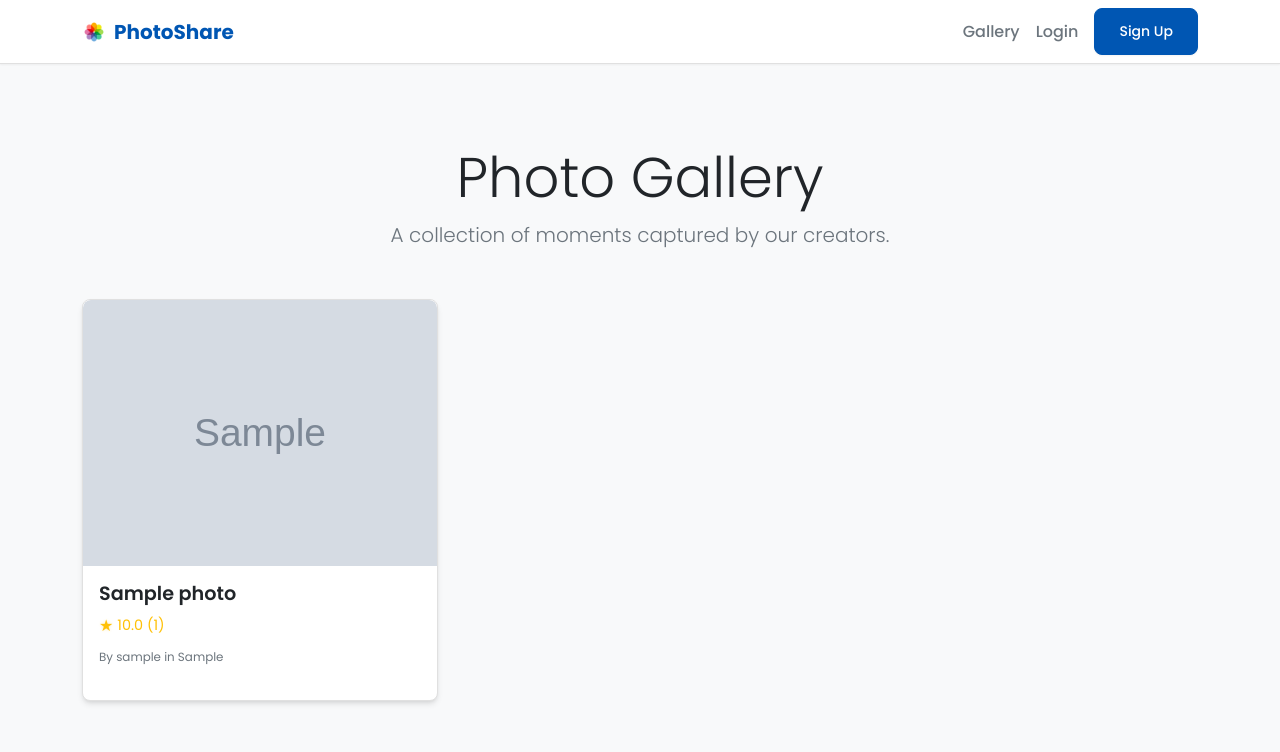
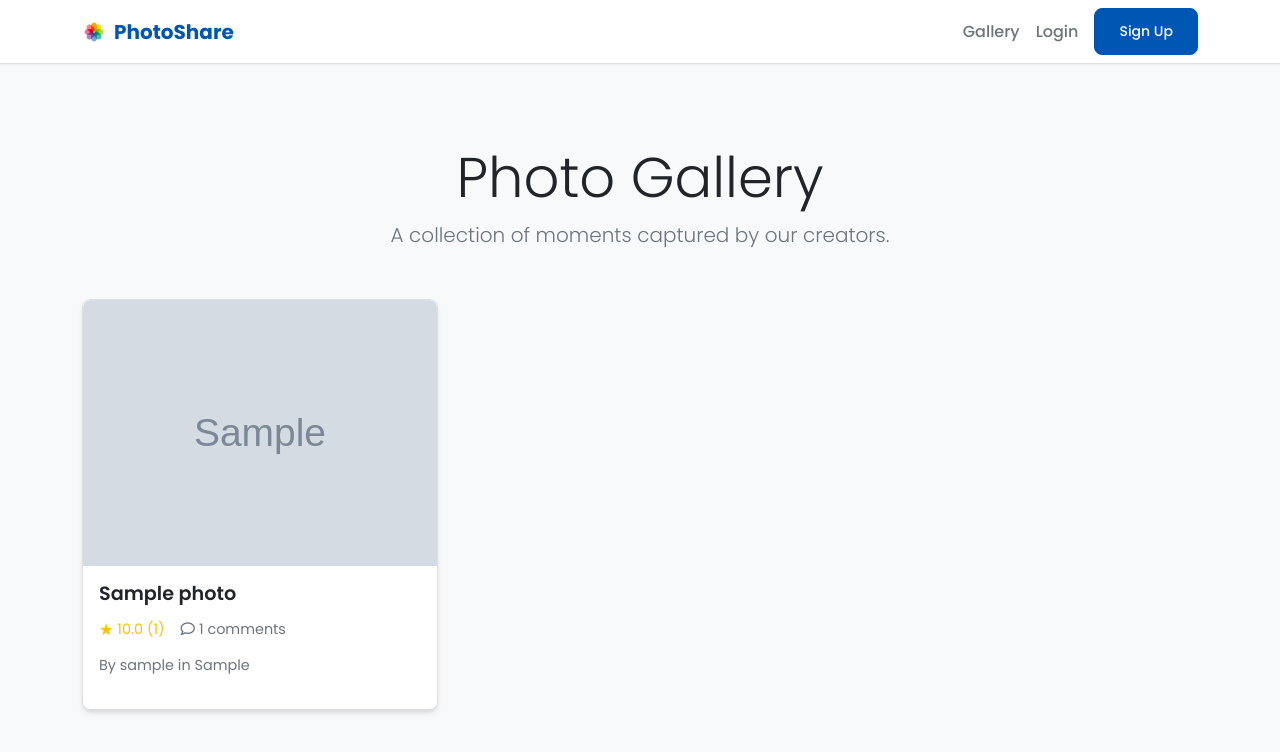
Before and after one commit to Arafat6462/Python-Photo-Sharing, a Django app: page / in a window 1280 px wide. Shown: the top 752 px of the page. Run offline with Django 3.2, Linux system fonts and the light colour scheme; tables that the repository leaves empty hold one stand-in row (values such as "Sample post"); grey boxes marked "Sample" are stand-in pictures.

Commit message:
Enhance gallery display with comment count and improve CSS styles for better readability

```diff
--- a/photos/static/css/custom.css
+++ b/photos/static/css/custom.css
@@ -3,7 +3,6 @@
     --premium-dark: #1a1a1a;
     --premium-light: #ffffff;
     --premium-secondary-text: #888; /* Darkened for better contrast */
-    --premium-border: #333333;
     --star-color: #ffc107; /* Gold for stars */
 
     --background-main: #f8f9fa; /* Subtle off-white for main background */
@@ -172,11 +171,25 @@ body {
     font-size: 1.2rem; /* Slightly larger */
     font-weight: 600; /* Bolder */
     color: var(--text-primary);
-    margin-bottom: 0.5rem;
+    margin-bottom: 0.75rem; /* Adjusted margin */
+}
+
+.gallery-card-stats { /* New container for rating and comments */
+    display: flex;
+    align-items: center;
+    gap: 1rem; /* Space between rating and comments */
+    margin-bottom: 0.75rem; /* Space below stats */
+}
+
+.gallery-card-stats { /* New container for rating and comments */
+    display: flex;
+    align-items: center;
+    gap: 1rem; /* Space between rating and comments */
+    margin-bottom: 0.75rem; /* Space below stats */
 }
 
 .gallery-card-text {
-    font-size: .85rem; /* Slightly smaller */
+    font-size: 0.9rem; /* Slightly larger for better readability */
     color: var(--text-secondary);
     margin-top: auto; /* Push to bottom */
 }
@@ -184,7 +197,6 @@ body {
 .gallery-card-rating {
     font-size: 0.9rem;
     color: var(--star-color);
-    margin-bottom: 0.5rem;
     display: flex;
     align-items: center;
     gap: 0.25rem;
@@ -192,6 +204,14 @@ body {
 .gallery-card-rating .star-icon {
     font-size: 1rem;
     text-shadow: 0 0 3px rgba(255, 193, 7, 0.3); /* Subtle glow */
+}
+
+.gallery-card-comments {
+    font-size: 0.9rem;
+    color: var(--text-secondary);
+    display: flex;
+    align-items: center;
+    gap: 0.25rem;
 }
 
 /* Gallery Card Overlay */
--- a/photos/templates/base.html
+++ b/photos/templates/base.html
@@ -7,6 +7,7 @@
     <title>PhotoShare</title>
     <link rel="icon" type="image/png" href="{% static 'img/favicon.png' %}">
     <link href="https://cdn.jsdelivr.net/npm/bootstrap@5.3.2/dist/css/bootstrap.min.css" rel="stylesheet" integrity="sha384-T3c6CoIi6uLrA9TneNEoa7RxnatzjcDSCmG1MXxSR1GAsXEV/Dwwykc2MPK8M2HN" crossorigin="anonymous">
+    <link rel="stylesheet" href="https://cdnjs.cloudflare.com/ajax/libs/font-awesome/5.15.4/css/all.min.css" integrity="sha512-1ycn6IcaQQ40/MKBW2W4Rhis/DbILU74C1vSrLJxCq57o941Ym01SwNsOMqvEBFlcgUa6xLiPY/NS5R+E6ztJQ==" crossorigin="anonymous" referrerpolicy="no-referrer" />
     <link rel="preconnect" href="https://fonts.googleapis.com">
     <link rel="preconnect" href="https://fonts.gstatic.com" crossorigin>
     <link href="https://fonts.googleapis.com/css2?family=Poppins:wght@300;400;500;600;700&display=swap" rel="stylesheet">
--- a/photos/templates/gallery.html
+++ b/photos/templates/gallery.html
@@ -13,6 +13,7 @@
             <img src="{{ photo.image.url }}" class="card-img-top" alt="{{ photo.title }}">
             <div class="card-body">
                 <h5 class="gallery-card-title">{{ photo.title }}</h5>
+                <div class="gallery-card-stats">
                     <div class="gallery-card-rating">
                         {% if photo.average_rating %}
                             <span class="star-icon">&#9733;</span> {{ photo.average_rating|floatformat:1 }} ({{ photo.rating_count }})
@@ -20,7 +21,11 @@
                             No ratings yet
                         {% endif %}
                     </div>
-                <p class="gallery-card-text mt-auto"><small>By {{ photo.creator.username }} {% if photo.location %}in {{ photo.location }}{% endif %}</small></p>
+                    <div class="gallery-card-comments">
+                        <i class="far fa-comment"></i> {{ photo.comment_count }} comments
+                    </div>
+                </div>
+                <p class="gallery-card-text mt-auto">By {{ photo.creator.username }} {% if photo.location %}in {{ photo.location }}{% endif %}</p>
             </div>
           </div>
         </a>
--- a/photos/views.py
+++ b/photos/views.py
@@ -67,7 +67,8 @@ def upload_photo(request):
 def gallery(request):
     photos = Photo.objects.annotate(
         average_rating=Avg('ratings__score'),
-        rating_count=Count('ratings')
+        rating_count=Count('ratings'),
+        comment_count=Count('comments') # Add this line
     ).order_by('-id')
     return render(request, 'gallery.html', {'photos': photos})
 
```
Also changed, not shown: other parts of photos/static/css/custom.css (+19 -6 lines). Lines whose indentation alone changed are shown as unchanged.
